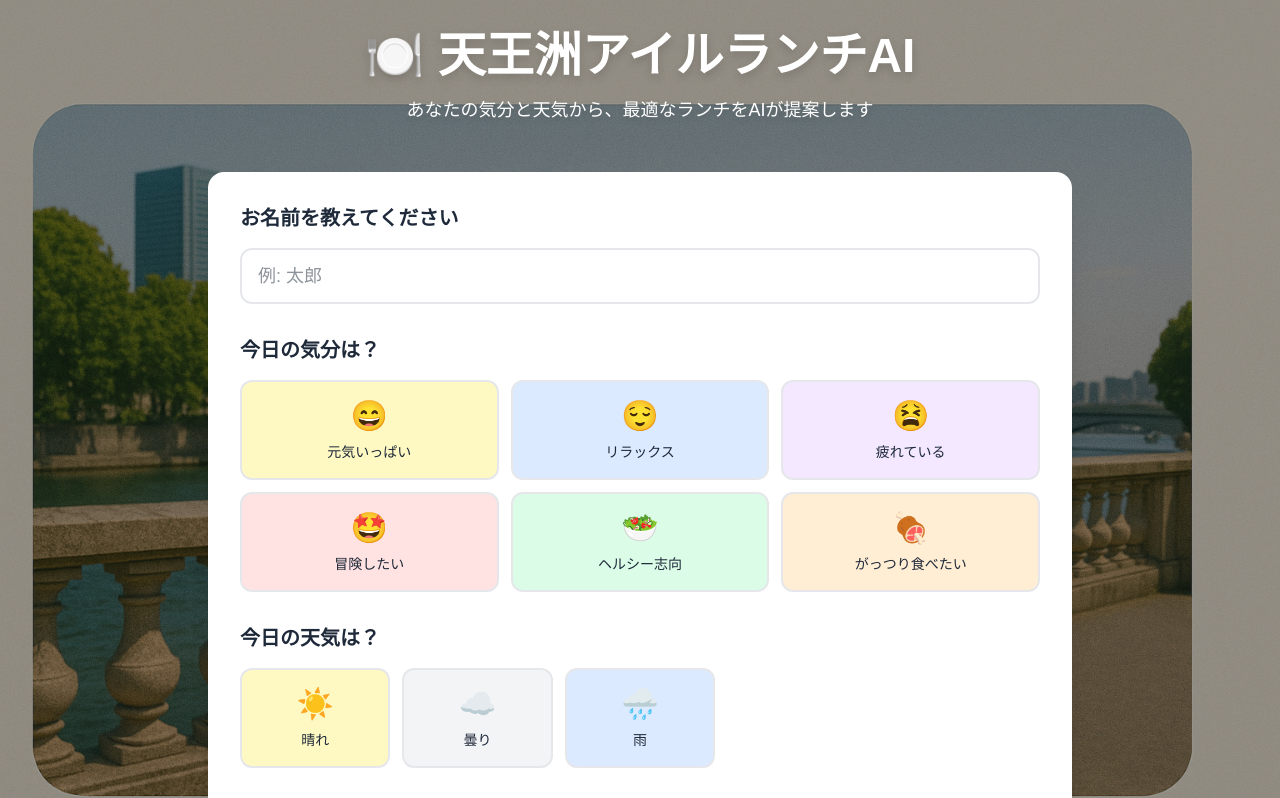
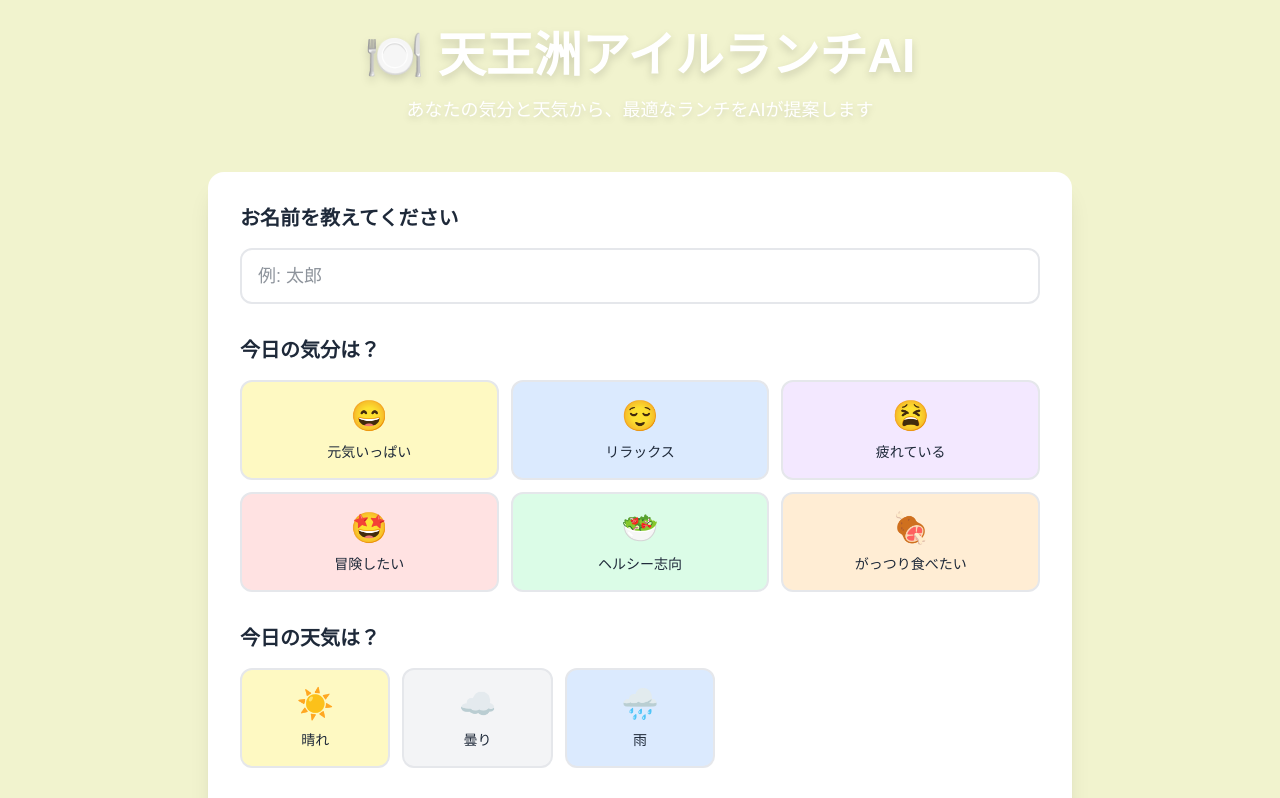
Before and after one commit to rc-code-jp/tennoz-lunch-ai, a Next.js app: page / in a window 1280 px wide. Shown: the top 798 px of the page. Built offline with nearby package versions, Linux system fonts and the light colour scheme.

Commit message:
feat: Remove background image and set solid background color

```diff
--- a/src/app/globals.css
+++ b/src/app/globals.css
@@ -22,6 +22,7 @@
 body {
   color: var(--foreground);
   font-family: Arial, Helvetica, sans-serif;
+  background-color: #F1F3CE;
 }
 
 @keyframes fadeIn {
--- a/src/app/page.tsx
+++ b/src/app/page.tsx
@@ -187,7 +187,7 @@ export default function Home() {
   };
 
   return (
-    <div className="min-h-screen bg-cover bg-center bg-fixed" style={{ backgroundImage: "url('/og-image.jpg')", backgroundColor: "rgba(0, 0, 0, 0.4)", backgroundBlendMode: "overlay" }}>
+    <div className="min-h-screen">
       <div className="container mx-auto px-4 py-8 max-w-4xl">
         {/* ヘッダー */}
         <header className="text-center mb-12">
```
